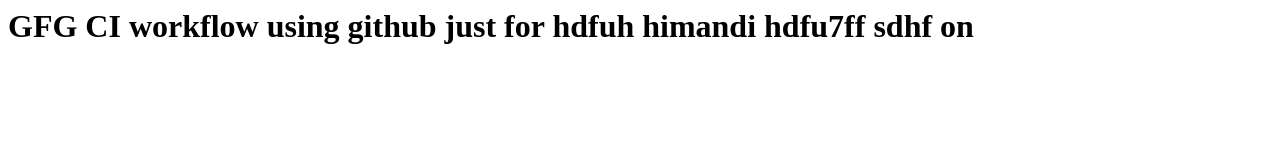
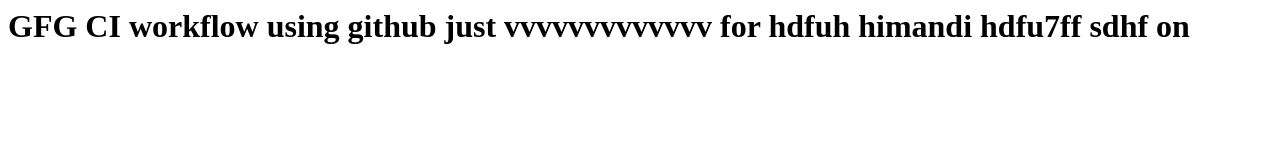
Before and after one commit to HimansiD55/cicd-workflow, a website: page index.html in a window 1280 px wide. Drawn offline with Linux system fonts and the light colour scheme.

Commit message:
Update index.html

```diff
--- a/index.html
+++ b/index.html
@@ -2,7 +2,7 @@
 
 <body>
 
-      <h1>GFG CI workflow using github just for hdfuh himandi hdfu7ff sdhf on</h1>
+      <h1>GFG CI workflow using github just vvvvvvvvvvvvv for hdfuh himandi hdfu7ff sdhf on</h1>
 </body>
 
 </html>
```
